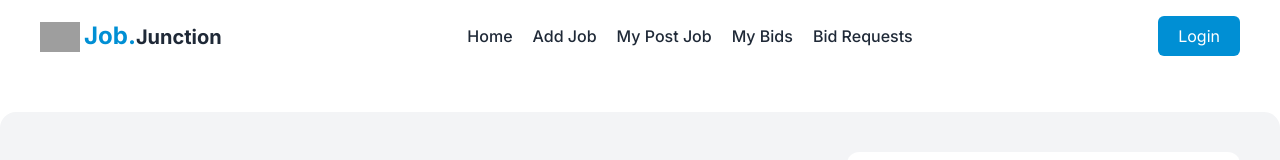
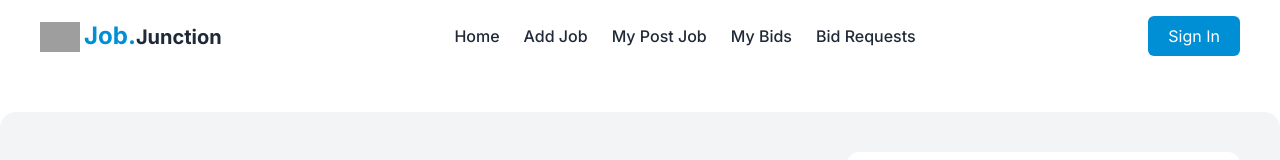
Before and after one commit to najrulislam38/job-junction-client, a React (Vite) app: page /signUp in a window 1280 px wide. Shown: the top 160 px of the page. Built offline with nearby package versions, Linux system fonts and the light colour scheme; no server answers; grey boxes are pictures that could not be loaded.

Commit message:
added user name and image on the navbar.

```diff
--- a/package.json
+++ b/package.json
@@ -13,6 +13,7 @@
     "firebase": "^10.5.2",
     "localforage": "^1.10.0",
     "match-sorter": "^6.3.1",
+    "prop-types": "^15.8.1",
     "react": "^18.2.0",
     "react-dom": "^18.2.0",
     "react-hot-toast": "^2.4.1",
--- a/src/Layout/Root.jsx
+++ b/src/Layout/Root.jsx
@@ -1,6 +1,7 @@
 import { Outlet } from "react-router-dom";
 import Header from "../components/Header/Header";
 import Footer from "../components/Footer/Footer";
+import { Toaster } from "react-hot-toast";
 
 const Root = () => {
   return (
@@ -8,6 +9,7 @@ const Root = () => {
       <Header></Header>
       <Outlet></Outlet>
       <Footer></Footer>
+      <Toaster />
     </div>
   );
 };
--- a/src/Provider/AuthProvider.jsx
+++ b/src/Provider/AuthProvider.jsx
@@ -4,10 +4,12 @@ import {
   onAuthStateChanged,
   signInWithEmailAndPassword,
   signInWithPopup,
+  signOut,
   updateProfile,
 } from "firebase/auth";
 import { createContext, useEffect, useState } from "react";
 import { auth } from "../Firebase/firebase.config";
+import PropTypes from "prop-types";
 
 export const AuthContext = createContext(null);
 const googleProvider = new GoogleAuthProvider();
@@ -32,6 +34,11 @@ const AuthProvider = ({ children }) => {
       displayName: name,
       photoURL: photo,
     });
+  };
+
+  const logOut = () => {
+    setIsLoading(true);
+    return signOut(auth);
   };
 
   const signInWithGoogle = () => {
@@ -59,6 +66,7 @@ const AuthProvider = ({ children }) => {
     signInUser,
     makeProfile,
     signInWithGoogle,
+    logOut,
   };
   return (
     <AuthContext.Provider value={authentications}>
@@ -67,4 +75,8 @@ const AuthProvider = ({ children }) => {
   );
 };
 
+AuthProvider.propTypes = {
+  children: PropTypes.node,
+};
+
 export default AuthProvider;
--- a/src/components/Header/Navbar/Navbar.jsx
+++ b/src/components/Header/Navbar/Navbar.jsx
@@ -1,8 +1,12 @@
 import { Link, NavLink } from "react-router-dom";
 import logo from "../../../assets/images/logo.png";
 import "./Navbar.css";
+import useAuth from "../../../hooks/useAuth";
+import userImg from "../../../assets/images/user.png";
+import toast from "react-hot-toast";
 
 const Navbar = () => {
+  const { user, logOut } = useAuth();
   const navLinks = (
     <>
       <li>
@@ -47,6 +51,17 @@ const Navbar = () => {
       </li>
     </>
   );
+
+  const handleSignOut = () => {
+    logOut()
+      .then(() => {
+        toast.success("Sign Out successful.");
+      })
+      .catch((error) => {
+        toast.error(`${error.message}`);
+      });
+  };
+
   return (
     <div className="max-w-screen-xl mx-auto px-5 md:px-10 py-4">
       <div className="w-full flex justify-between items-center  bg-base-100">
@@ -84,13 +99,40 @@ const Navbar = () => {
           </div>
         </div>
         <div className=" hidden lg:flex">
-          <ul className="navLinks flex  items-center gap-5">{navLinks}</ul>
+          <ul className="navLinks flex  items-center gap-6">{navLinks}</ul>
         </div>
-        <Link to={"signIn"} className="">
-          <button className="bg-[#008FD4] hover:bg-[#0870A1] text-white py-2 px-5 rounded-md duration-300">
-            Login
-          </button>
-        </Link>
+        {user ? (
+          <div className="flex gap-4 items-center">
+            <h3 className="font-medium hidden lg:block">{user?.displayName}</h3>
+            <div className="dropdown dropdown-end">
+              <label tabIndex={0} className="btn btn-ghost btn-circle avatar">
+                <div className="w-10 rounded-full">
+                  <img src={user?.photoURL ? user.photoURL : userImg} />
+                </div>
+              </label>
+              <ul
+                tabIndex={0}
+                className="menu menu-sm dropdown-content mt-3 z-[1] p-2 shadow bg-base-100 rounded-box w-52"
+              >
+                <h3 className="font-medium py-2 text-center lg:hidden">
+                  {user?.displayName}
+                </h3>
+                <button
+                  onClick={handleSignOut}
+                  className="bg-[#008FD4] hover:bg-[#0870A1] btn-sm text-white rounded-md duration-300"
+                >
+                  Sign Out
+                </button>
+              </ul>
+            </div>
+          </div>
+        ) : (
+          <Link to={"signIn"} className="">
+            <button className="bg-[#008FD4] hover:bg-[#0870A1] text-white py-2 px-5 rounded-md duration-300">
+              Sign In
+            </button>
+          </Link>
+        )}
       </div>
     </div>
   );
--- a/src/main.jsx
+++ b/src/main.jsx
@@ -5,14 +5,12 @@ import { RouterProvider } from "react-router-dom";
 import { Root } from "postcss";
 import MainRouter from "./Routes/MainRouter.jsx";
 import AuthProvider from "./Provider/AuthProvider.jsx";
-import { Toaster } from "react-hot-toast";
 
 ReactDOM.createRoot(document.getElementById("root")).render(
   <React.StrictMode>
     <AuthProvider>
       <RouterProvider router={MainRouter}>
         <Root></Root>
-        <Toaster />
       </RouterProvider>
     </AuthProvider>
   </React.StrictMode>
```
Also changed, not shown: src/assets/images/user.png (added), 1 other file (tests, documents, lock files or other folders).
